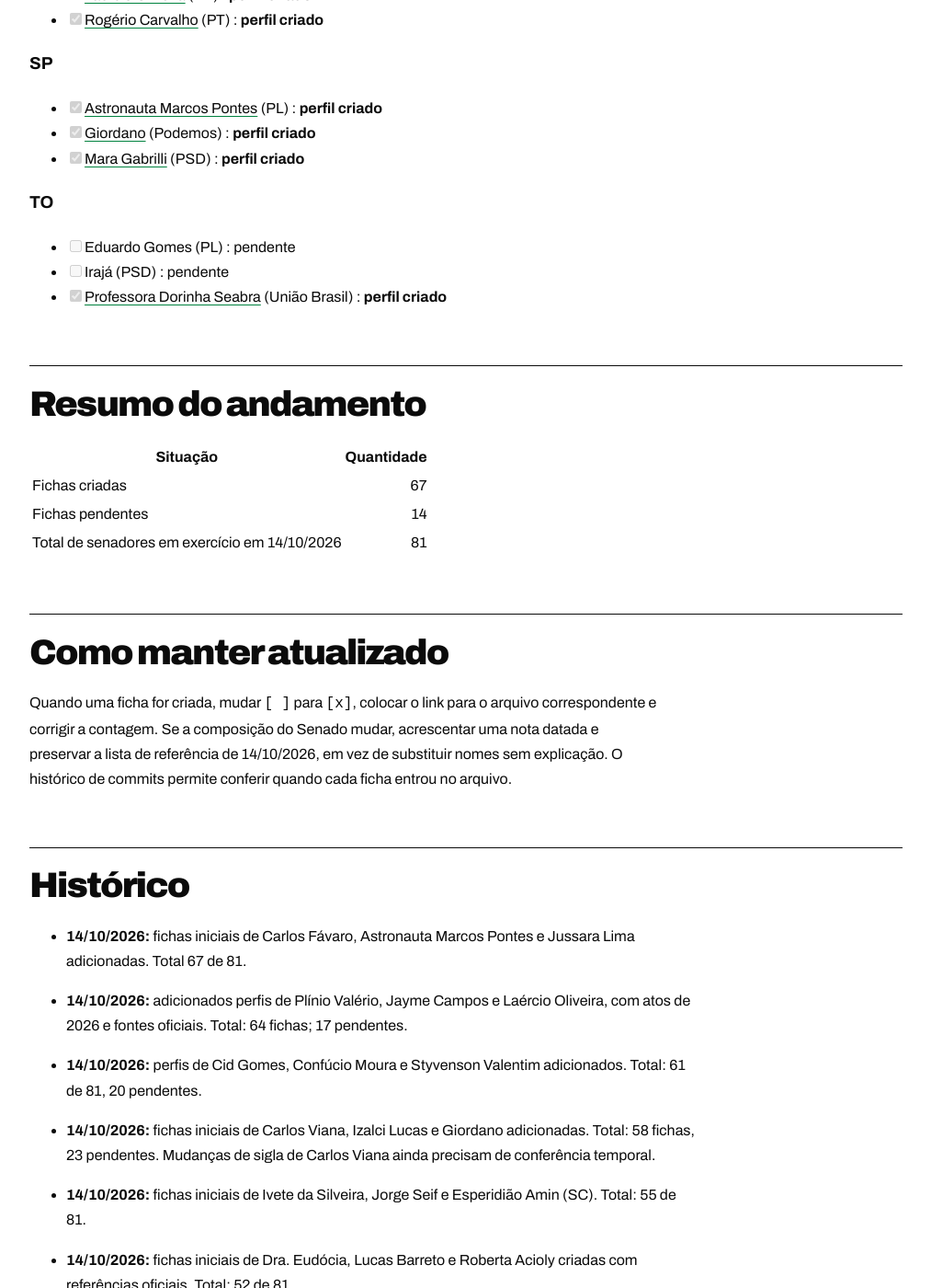
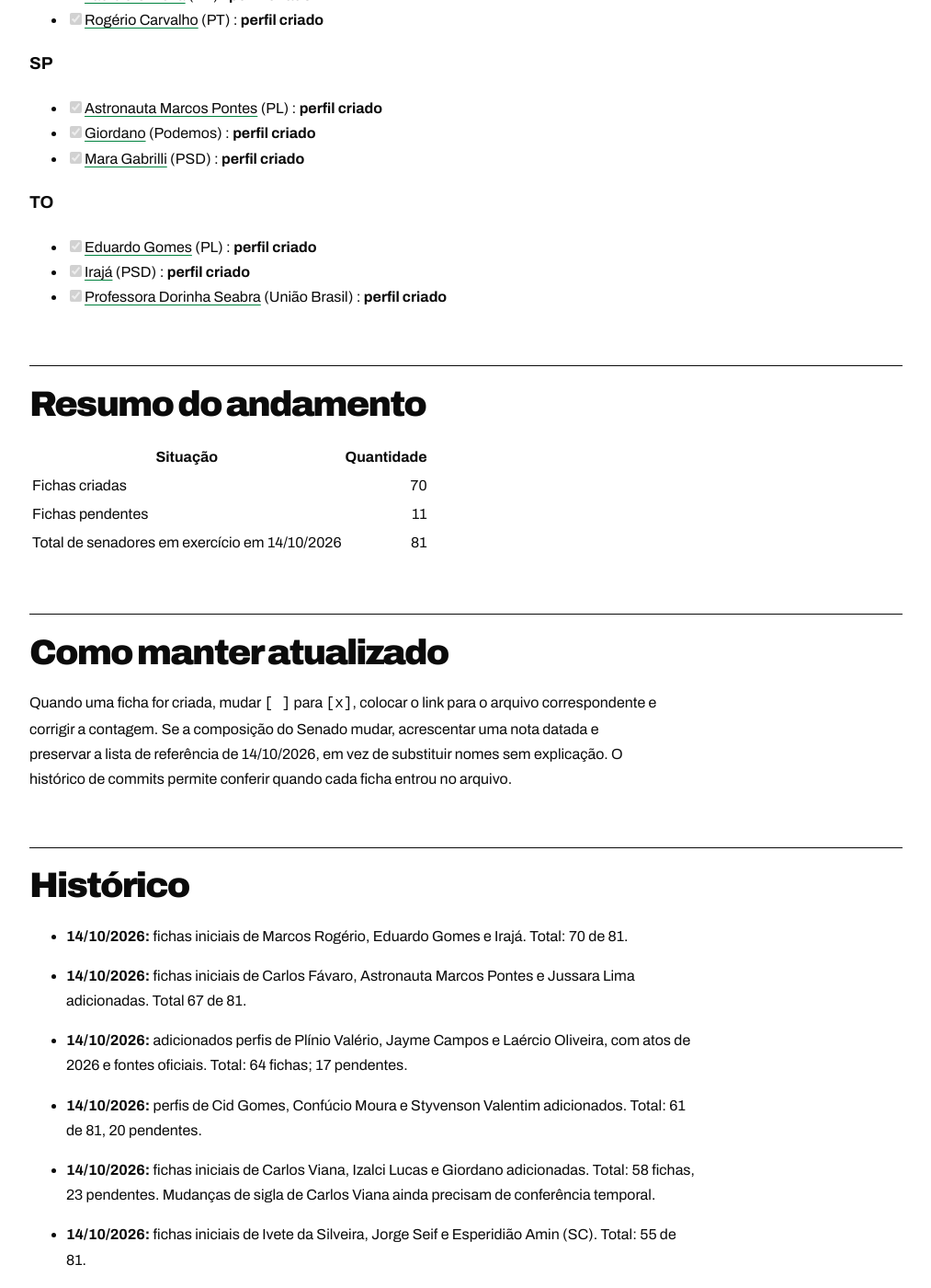
Before and after one commit to leorruas/senadores-deputados, a Jekyll site: the page built from parlamentares/senadores/ACOMPANHAMENTO.md, in a window 1280 px wide and 1400 px high, scrolled down 4738 px. Shown: the whole window at 92% size, without its empty margins (133-1146 px from the left). Built offline with Jekyll 4.4.1, drawn with Linux system fonts in a browser that asks for light colours; some of the changed text lies outside the part shown.

Commit message:
docs: atualiza 70 de 81 fichas

```diff
--- a/parlamentares/senadores/ACOMPANHAMENTO.md
+++ b/parlamentares/senadores/ACOMPANHAMENTO.md
@@ -9,7 +9,7 @@ permalink: /senado/
 
 **Data da lista:** 14/10/2026, 15h42 (horário informado pelo Senado).
 **Última atualização do controle:** 14/10/2026.
-**Andamento:** **67 perfis criados** e **14 ainda não iniciados**.
+**Andamento:** **70 perfis criados** e **11 ainda não iniciados**.
 
 Esta é a lista dos **81 senadores em exercício** na data acima, agrupados por estado. Inclui os suplentes que ocupavam uma cadeira naquele momento. A composição do Senado pode mudar com licenças e substituições. Estar nesta lista significa poder participar das deliberações, **não que o parlamentar tenha votado na PEC 221/2019**.
 
@@ -145,7 +145,7 @@ Esta é a lista dos **81 senadores em exercício** na data acima, agrupados por
 
 - [x] [Confúcio Moura](https://github.com/leorruas/senadores-deputados/blob/main/parlamentares/senadores/confucio-moura-mdb-ro.md) (MDB) : **perfil criado**
 - [x] [Jaime Bagattoli](https://github.com/leorruas/senadores-deputados/blob/main/parlamentares/senadores/jaime-bagattoli-pl-ro.md) (PL) : **perfil criado**
-- [ ] Marcos Rogério (PL) : pendente
+- [x] [Marcos Rogério](https://github.com/leorruas/senadores-deputados/blob/main/parlamentares/senadores/marcos-rogerio-pl-ro.md) (PL) : **perfil criado**
 
 ### RR
 
@@ -179,16 +179,16 @@ Esta é a lista dos **81 senadores em exercício** na data acima, agrupados por
 
 ### TO
 
-- [ ] Eduardo Gomes (PL) : pendente
-- [ ] Irajá (PSD) : pendente
+- [x] [Eduardo Gomes](https://github.com/leorruas/senadores-deputados/blob/main/parlamentares/senadores/eduardo-gomes-pl-to.md) (PL) : **perfil criado**
+- [x] [Irajá](https://github.com/leorruas/senadores-deputados/blob/main/parlamentares/senadores/iraja-psd-to.md) (PSD) : **perfil criado**
 - [x] [Professora Dorinha Seabra](https://github.com/leorruas/senadores-deputados/blob/main/parlamentares/senadores/professora-dorinha-seabra-uniao-to.md) (União Brasil) : **perfil criado**
 
 ## Resumo do andamento
 
 | Situação | Quantidade |
 | --- | ---: |
-| Fichas criadas | 67 |
-| Fichas pendentes | 14 |
+| Fichas criadas | 70 |
+| Fichas pendentes | 11 |
 | Total de senadores em exercício em 14/10/2026 | 81 |
 
 ## Como manter atualizado
@@ -196,6 +196,8 @@ Esta é a lista dos **81 senadores em exercício** na data acima, agrupados por
 Quando uma ficha for criada, mudar `[ ]` para `[x]`, colocar o link para o arquivo correspondente e corrigir a contagem. Se a composição do Senado mudar, acrescentar uma nota datada e preservar a lista de referência de 14/10/2026, em vez de substituir nomes sem explicação. O histórico de commits permite conferir quando cada ficha entrou no arquivo.
 
 ## Histórico
+
+- **14/10/2026:** fichas iniciais de Marcos Rogério, Eduardo Gomes e Irajá. Total: 70 de 81.
 
 - **14/10/2026:** fichas iniciais de Carlos Fávaro, Astronauta Marcos Pontes e Jussara Lima adicionadas. Total 67 de 81.
 
```
